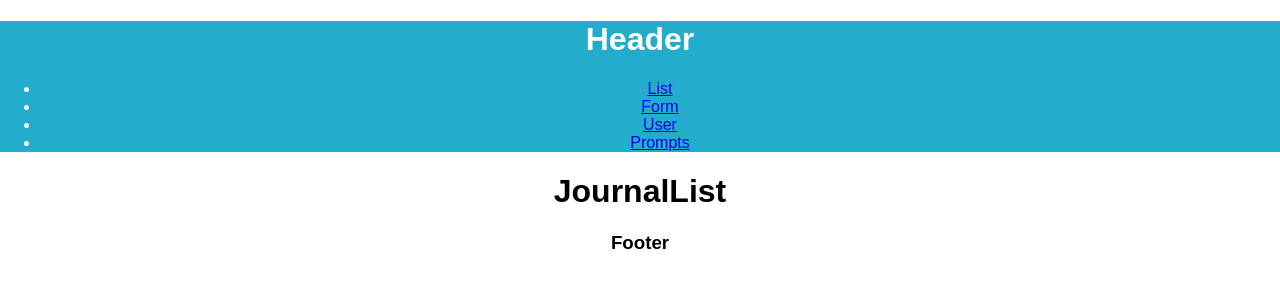
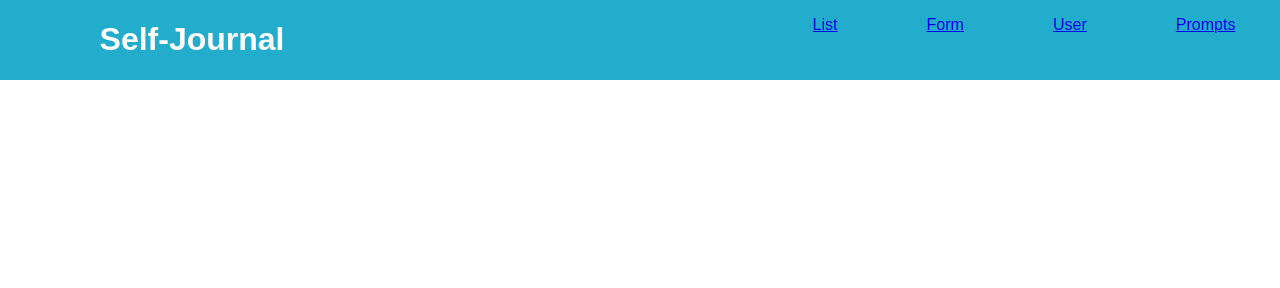
Before and after one commit to nathancleon/self-journal, a React app: page / in a window 1280 px wide. Built offline with nearby package versions, Linux system fonts and the light colour scheme.

Commit message:
added landing component

```diff
--- a/src/components/App/App.js
+++ b/src/components/App/App.js
@@ -3,14 +3,14 @@ import './App.css';
 import Header from '../Header/Header';
 import Footer from '../Footer/Footer';
 import Main from '../Main/Main';
+import Landing from '../Landing/Landing';
 
 class App extends Component {
   render() {
     return (
       <div className="App">
-        <Header />
         <Main />
-        <Footer />
+
       </div>
     );
   }
--- a/src/components/Header/Header.css
+++ b/src/components/Header/Header.css
@@ -1,4 +1,27 @@
+/* * {
+  border: 1px solid red;
+} */
+
 header {
   background-color: var(--main-color);
   color: white;
+  display: flex;
+  width: 100%;
+  justify-content: space-between;
 }
+
+.header-title {
+  width: 30%;
+}
+
+.header-links {
+  display: flex;
+  flex-direction: row;
+  justify-content: space-around;
+  width: 40%;
+}
+
+.header-link {
+  flex-direction: row;
+  list-style: none;
+}
--- a/src/components/Header/Header.js
+++ b/src/components/Header/Header.js
@@ -6,12 +6,12 @@ export default class Header extends Component {
   render() {
     return(
       <header>
-      <h1>Header</h1>
-      <ul>
-        <li><Link to="/">List</Link></li>
-        <li><Link to="/create-new">Form</Link></li>
-        <li><Link to="/user">User</Link></li>
-        <li><Link to="/prompts">Prompts</Link></li>
+      <h1 className="header-title">Self-Journal</h1>
+      <ul className="header-links">
+        <li className="header-link"><Link to="/list">List</Link></li>
+        <li className="header-link"><Link to="/create-new">Form</Link></li>
+        <li className="header-link"><Link to="/user">User</Link></li>
+        <li className="header-link"><Link to="/prompts">Prompts</Link></li>
       </ul>
       </header>
     );
--- /dev/null
+++ b/src/components/Landing/Landing.css
@@ -0,0 +1,8 @@
+.landing {
+  height: 100%;
+}
+
+.banner {
+  height: 500px;
+  background-color: yellow;
+}
--- /dev/null
+++ b/src/components/Landing/Landing.js
@@ -0,0 +1,14 @@
+import React, { Component } from 'react';
+import Header from '../Header/Header';
+// import './Landing.css';
+
+export default class Landing extends Component {
+  render() {
+    return(
+      <div className="landing">
+        <Header />
+        <section className="banner"></section>
+      </div>
+    );
+  }
+}
--- a/src/components/Main/Main.js
+++ b/src/components/Main/Main.js
@@ -4,13 +4,15 @@ import JournalList from '../JournalList/JournalList';
 import Form from '../Form/Form';
 import User from '../User/User';
 import PromptContainer from '../PromptContainer/PromptContainer';
+import Landing from '../Landing/Landing';
 
 
 export default class Main extends Component {
   render() {
     return(
       <Switch>
-        <Route exact path="/" component={JournalList} />
+        <Route exact path="/" component={Landing} />
+        <Route path="/list" component={JournalList} />
         <Route path="/create-new" component={Form} />
         <Route path="/user" component={User} />
         <Route path="/prompts" component={PromptContainer} />
```
